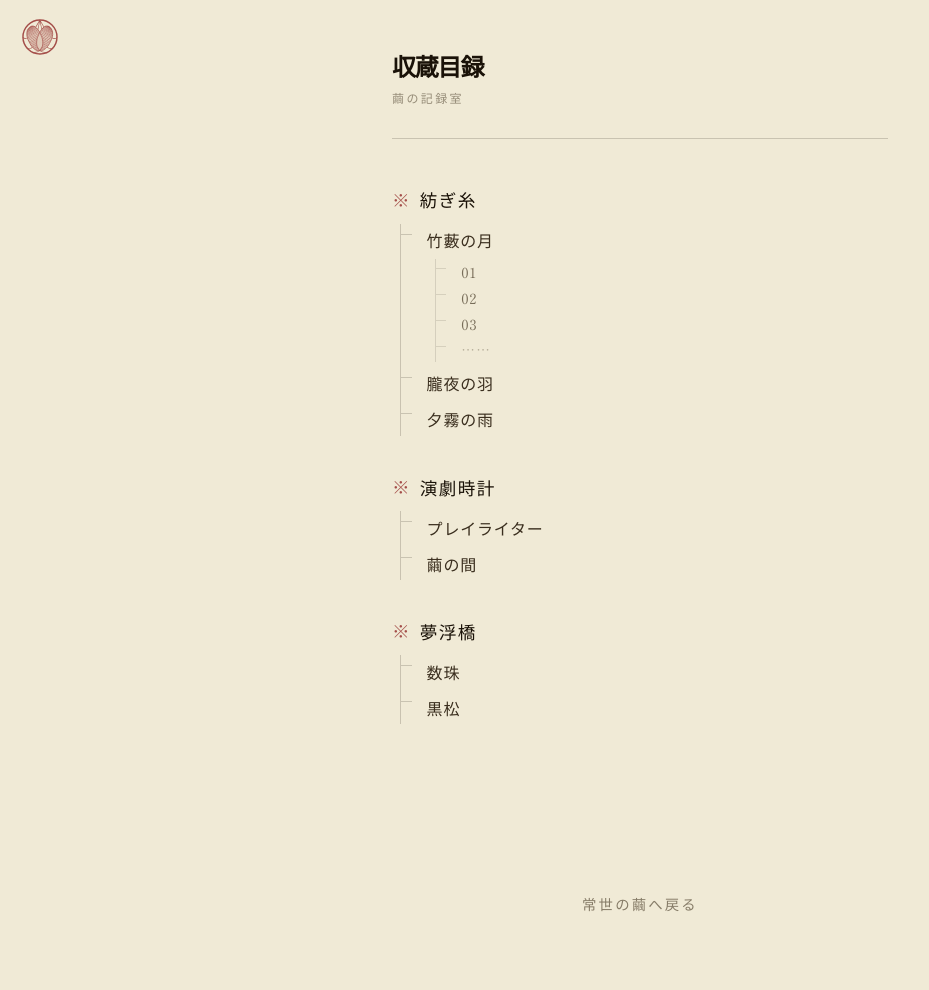
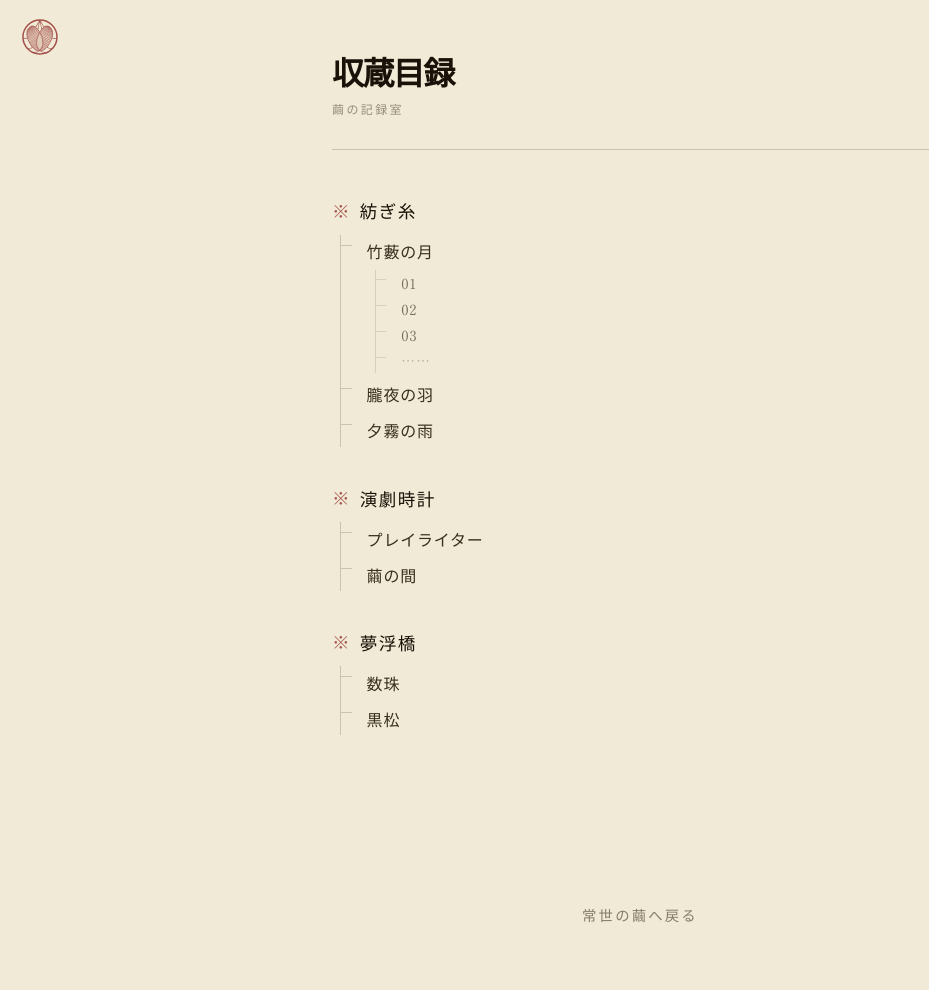
Before and after one commit to AriaYura/eternalnessstudy, a Jekyll site: the page built from catalog.html, in a window 1280 px wide. Shown: the whole page, without its empty margins (0-929 px from the left). Built offline with Jekyll 4.4.1, drawn with Linux system fonts in a browser that asks for light colours; some web fonts are replaced.

Commit message:
size adjust

```diff
--- a/_layouts/catalog.html
+++ b/_layouts/catalog.html
@@ -38,14 +38,14 @@
 
     /* ── Page header ── */
     .page-header {
-      max-width: 560px;
+      max-width: 680px;
       margin: 0 auto;
       padding: 3rem 2rem 0;
     }
 
     .page-header__site {
       font-family: 'Zen Old Mincho', serif;
-      font-size: 1.5rem;
+      font-size: 2rem;
       font-weight: 700;
       letter-spacing: -0.05em;
       color: var(--ink);
@@ -73,7 +73,7 @@
 
     /* ── Catalog ── */
     .catalog {
-      max-width: 560px;
+      max-width: 680px;
       margin: 0 auto;
       padding: 3rem 2rem 6rem;
     }
```
